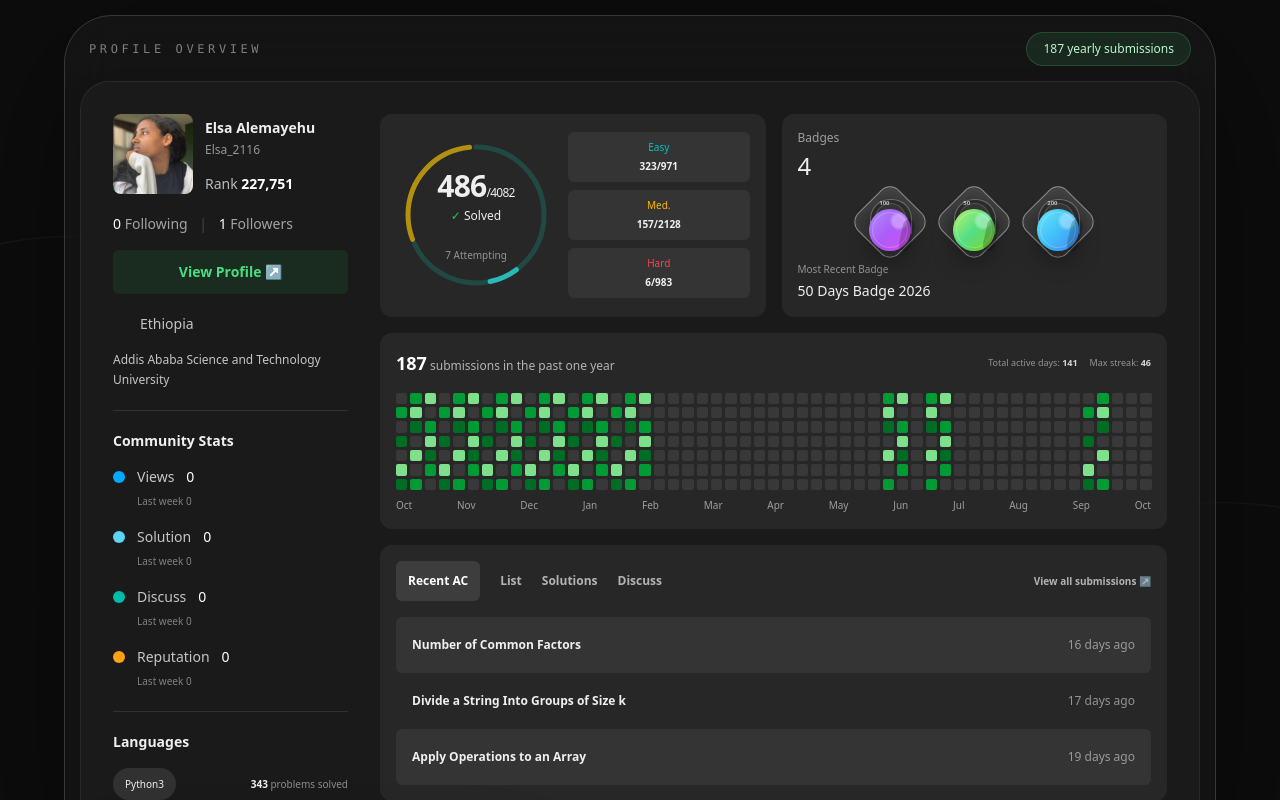
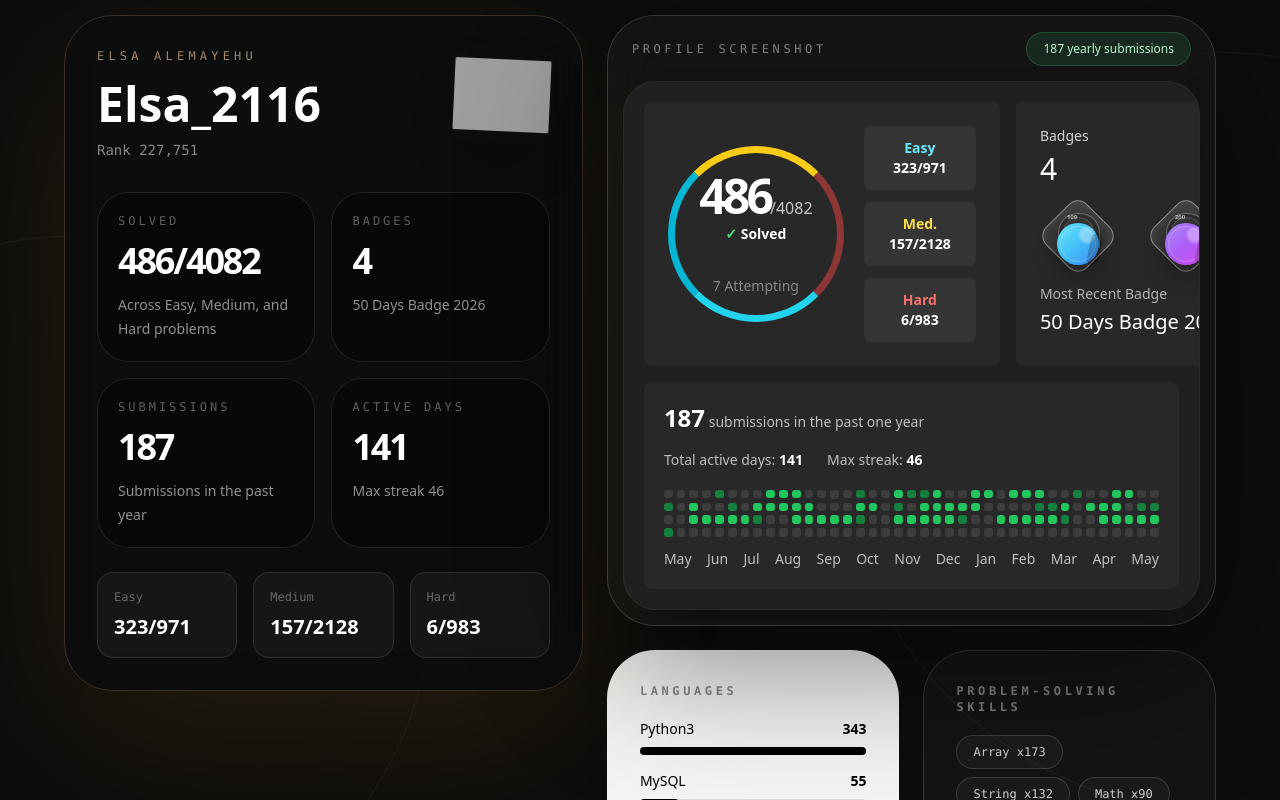
Before and after one commit to Elsa2116/Elsa_Alemayehu_Portfolio, a React (Vite) app: page / in a window 1280 px wide. Shown: the part 5360-6160 px from the top of the page. Built offline with nearby package versions, Linux system fonts and the light colour scheme; grey boxes are pictures that could not be loaded.

Commit message:
Restore compact LeetCode layout while retaining updated stats

```diff
--- a/src/App.jsx
+++ b/src/App.jsx
@@ -3,7 +3,6 @@
 import { Card, CardContent } from "@/components/ui/card";
 import { Button } from "@/components/ui/button";
 import educationPortrait from "./photo_2026-10-15_21-47-39.jpg";
-import leetcodeAvatar from "./leetcode-avatar.jpg";
 
 const profile = {
   name: "Elsa Alemayehu",
@@ -864,57 +863,72 @@
 }
 
 function LeetCodeProfileImage() {
-  const months = ["Oct", "Nov", "Dec", "Jan", "Feb", "Mar", "Apr", "May", "Jun", "Jul", "Aug", "Sep", "Oct"];
-  const recentSubmissions = [
-    ["Number of Common Factors", "16 days ago"],
-    ["Divide a String Into Groups of Size k", "17 days ago"],
-    ["Apply Operations to an Array", "19 days ago"]
-  ];
-  // Illustrative activity pattern based on the supplied profile capture.
-  const blocks = Array.from({ length: 53 * 7 }, (_, index) => {
-    const week = Math.floor(index / 7);
-    const day = index % 7;
-    const active = week < 18 || [34, 35, 37, 38, 48, 49].includes(week);
-    return active && (week * 3 + day * 5) % 9 > 2 ? ["#006d24", "#009b35", "#7ee08b"][(week + day) % 3] : "#383838";
+  const months = ["May", "Jun", "Jul", "Aug", "Sep", "Oct", "Nov", "Dec", "Jan", "Feb", "Mar", "Apr", "May"];
+  const blocks = Array.from({ length: 156 }, (_, i) => {
+    const hot = [8, 9, 10, 18, 21, 24, 25, 27, 28, 29, 35, 36, 41, 46, 47, 48, 49, 50, 54, 55, 59, 60, 61, 62, 63, 70, 72, 73, 74, 80, 81, 82, 83, 84, 88, 89, 90, 91, 92, 96, 97, 98, 99, 100, 104, 105, 106, 107, 108, 112, 113, 114, 115, 116].includes(i);
+    const medium = [4, 15, 19, 20, 32, 39, 44, 57, 68, 69, 76, 77, 85, 93, 101, 109, 117].includes(i);
+    return hot ? "hot" : medium ? "medium" : "quiet";
   });
 
   return (
-    <div className="overflow-x-auto rounded-[1.75rem] bg-[#1a1a1a] text-[#efefef] shadow-2xl ring-1 ring-white/10" tabIndex={0} aria-label="LeetCode profile preview based on the supplied screenshot; scroll horizontally on small screens">
-      <div className="grid min-w-[900px] grid-cols-[235px_minmax(0,1fr)] gap-7 p-6 lg:gap-8 lg:p-8">
-        <aside className="min-w-0 text-sm">
-          <div className="flex items-start gap-3">
-            <img src={leetcodeAvatar} alt="Elsa Alemayehu" width="960" height="1280" loading="lazy" className="h-20 w-20 shrink-0 rounded-lg object-cover object-top" />
-            <div className="min-w-0 pt-1"><p className="font-semibold">{leetcodeProfile.name}</p><p className="mt-1 text-xs text-white/55">{leetcodeProfile.username}</p><p className="mt-4 text-white/70">Rank <strong className="text-white">{leetcodeProfile.rank}</strong></p></div>
-          </div>
-          <p className="mt-5 text-white/60"><span className="text-white">0</span> Following <span className="mx-2 text-white/20">|</span> <span className="text-white">1</span> Followers</p>
-          <a href={leetcodeProfile.url} target="_blank" rel="noreferrer" className="mt-4 block rounded-md bg-green-500/10 px-4 py-3 text-center font-semibold text-green-400 transition hover:bg-green-500/20">View Profile <span aria-hidden="true">↗</span></a>
-          <div className="mt-5 space-y-4 border-b border-white/10 pb-5 text-white/75"><p className="flex items-center gap-3"><Icon name="location" size={15} />Ethiopia</p><p className="text-xs leading-5">Addis Ababa Science and Technology University</p></div>
-          <h4 className="mt-5 font-semibold">Community Stats</h4>
-          <div className="mt-4 space-y-4 border-b border-white/10 pb-5">{[["Views", "#00aaff"], ["Solution", "#5bd5f4"], ["Discuss", "#00bba9"], ["Reputation", "#ffa116"]].map(([label, color]) => <div key={label}><p className="flex items-center gap-3 text-white/75"><span className="h-3 w-3 rounded-full" style={{ backgroundColor: color }} />{label} <span className="text-white">0</span></p><p className="ml-6 mt-1 text-[10px] text-white/45">Last week 0</p></div>)}</div>
-          <h4 className="mt-5 font-semibold">Languages</h4>
-          <div className="mt-4 flex items-center justify-between gap-2 text-[10px]"><span className="rounded-full bg-white/10 px-3 py-1.5">Python3</span><span><strong>343</strong> <span className="text-white/50">problems solved</span></span></div>
-        </aside>
-        <div className="min-w-0 space-y-4">
-          <div className="grid grid-cols-2 gap-4">
-            <div className="flex items-center justify-between gap-3 rounded-xl bg-[#272727] p-4">
-              <div className="relative grid h-40 w-40 shrink-0 place-items-center">
-                <svg viewBox="0 0 160 160" aria-hidden="true" className="absolute inset-0 h-full w-full -rotate-90"><circle cx="80" cy="80" r="68" fill="none" stroke="#204944" strokeWidth="5" strokeDasharray="290 427" strokeLinecap="round" /><circle cx="80" cy="80" r="68" fill="none" stroke="#b39010" strokeWidth="5" strokeDasharray="125 427" strokeDashoffset="-295" strokeLinecap="round" /><circle cx="80" cy="80" r="68" fill="none" stroke="#2bb9b5" strokeWidth="5" strokeDasharray="29 427" strokeDashoffset="-170" strokeLinecap="round" /></svg>
-                <div className="text-center"><p className="text-3xl font-semibold tracking-tight">486<span className="text-xs font-normal">/4082</span></p><p className="mt-1 text-xs"><span className="text-green-500">✓</span> Solved</p><p className="mt-6 text-[10px] text-white/50">{leetcodeProfile.attempting} Attempting</p></div>
-              </div>
-              <div className="grid flex-1 gap-2">{leetcodeProfile.difficulty.map(([label, value], index) => <div key={label} className="rounded-md bg-white/[0.06] px-2 py-2 text-center text-[10px]"><p style={{ color: ["#00c4cb", "#ffb700", "#ff4350"][index] }}>{label === "Medium" ? "Med." : label}</p><p className="mt-1 font-semibold">{value}</p></div>)}</div>
-            </div>
-            <div className="rounded-xl bg-[#272727] p-4"><p className="text-xs text-white/55">Badges</p><p className="mt-1 text-2xl">{leetcodeProfile.badgeCount}</p><div className="my-1 flex justify-center gap-2"><LeetCodeBadge label="100 days" tone="purple" /><LeetCodeBadge label="50 days" tone="lime" /><LeetCodeBadge label="200 days" tone="cyan" /></div><p className="text-[10px] text-white/50">Most Recent Badge</p><p className="mt-1 text-sm">{leetcodeProfile.mostRecentBadge}</p></div>
-          </div>
-          <div className="rounded-xl bg-[#272727] p-4">
-            <div className="mb-4 flex items-center justify-between gap-4"><p className="text-xs text-white/65"><strong className="text-lg text-white">{leetcodeProfile.submissions}</strong> submissions in the past one year</p><p className="text-[9px] text-white/50">Total active days: <b className="text-white/80">{leetcodeProfile.activeDays}</b><span className="ml-3">Max streak: <b className="text-white/80">{leetcodeProfile.maxStreak}</b></span></p></div>
-            <div className="grid grid-flow-col grid-rows-[repeat(7,minmax(0,1fr))] gap-[3px]" role="img" aria-label="Illustration of the activity pattern in the supplied screenshot">{blocks.map((color, index) => <span key={index} className="aspect-square rounded-[2px]" style={{ backgroundColor: color }} />)}</div>
-            <div className="mt-2 flex justify-between text-[10px] text-white/55">{months.map((month, index) => <span key={`${month}-${index}`}>{month}</span>)}</div>
-          </div>
-          <div className="rounded-xl bg-[#272727] p-4">
-            <div className="mb-4 flex items-center gap-5 text-xs font-semibold text-white/65"><span className="rounded-md bg-white/10 px-3 py-3 text-white">Recent AC</span><span>List</span><span>Solutions</span><span>Discuss</span><a href={leetcodeProfile.url} target="_blank" rel="noreferrer" className="ml-auto text-[10px] hover:text-white">View all submissions ↗</a></div>
-            {recentSubmissions.map(([title, time], index) => <div key={title} className={`flex items-center justify-between gap-4 rounded-md px-4 py-5 text-xs ${index % 2 === 0 ? "bg-white/[0.06]" : ""}`}><p className="font-semibold">{title}</p><span className="shrink-0 text-white/50">{time}</span></div>)}
-          </div>
-        </div>
+    <div className="overflow-hidden rounded-[2rem] bg-[#202020] p-5 text-white shadow-2xl ring-1 ring-white/10">
+      <div className="grid gap-4 md:grid-cols-[1fr_1fr]">
+        <div className="rounded-lg bg-[#282828] p-6">
+          <div className="grid grid-cols-[1fr_auto] gap-5">
+            <div className="flex items-center justify-center">
+              <div className="relative flex h-44 w-44 items-center justify-center rounded-full">
+                <div className="absolute inset-0 rounded-full border-[7px] border-yellow-500/35 border-b-cyan-400 border-l-cyan-500 border-r-red-500/50 border-t-yellow-400" />
+                <div className="text-center">
+                  <div className="text-5xl font-black tracking-[-0.08em]">{leetcodeProfile.solved.split("/")[0]}<span className="text-base font-normal tracking-normal text-white/75">/{leetcodeProfile.solved.split("/")[1]}</span></div>
+                  <div className="mt-1 text-sm font-semibold text-white"><span className="text-green-400">✓</span> Solved</div>
+                  <div className="mt-8 text-sm text-white/45">{leetcodeProfile.attempting} Attempting</div>
+                </div>
+              </div>
+            </div>
+            <div className="grid gap-3">
+              {[["Easy", "323/971", "text-cyan-300"], ["Med.", "157/2128", "text-yellow-300"], ["Hard", "6/983", "text-red-400"]].map(([label, value, color]) => (
+                <div key={label} className="flex min-w-28 flex-col items-center justify-center rounded-md bg-white/[0.06] px-4 py-3">
+                  <span className={`text-sm font-bold ${color}`}>{label}</span>
+                  <span className="text-sm font-black">{value}</span>
+                </div>
+              ))}
+            </div>
+          </div>
+        </div>
+
+        <div className="rounded-lg bg-[#282828] p-6">
+          <div className="flex items-start justify-between gap-4">
+            <div>
+              <div className="mb-2 text-sm text-white/80">Badges</div>
+              <div className="text-3xl font-normal leading-none">{leetcodeProfile.badgeCount}</div>
+            </div>
+            <Icon name="arrow" size={30} className="rotate-[-45deg] text-white/65" />
+          </div>
+
+          <div className="mt-4 flex items-center justify-end gap-8 pr-10">
+            <LeetCodeBadge label="100 days" tone="cyan" />
+            <LeetCodeBadge label="200 days" tone="purple" />
+            <LeetCodeBadge label="50 days" tone="lime" />
+          </div>
+
+          <div className="mt-3">
+            <div className="text-sm text-white/65">Most Recent Badge</div>
+            <div className="mt-1 text-xl font-normal leading-snug text-white">{leetcodeProfile.mostRecentBadge}</div>
+          </div>
+        </div>
+      </div>
+
+      <div className="mt-4 rounded-lg bg-[#282828] p-5">
+        <div className="mb-5 flex flex-wrap items-center justify-between gap-4 text-sm text-white/70">
+          <div><span className="text-2xl font-black text-white">{leetcodeProfile.submissions}</span> submissions in the past one year</div>
+          <div className="flex gap-6"><span>Total active days: <b className="text-white">{leetcodeProfile.activeDays}</b></span><span>Max streak: <b className="text-white">46</b></span></div>
+        </div>
+        <div className="grid grid-cols-[repeat(39,minmax(0,1fr))] gap-1">
+          {blocks.map((state, i) => (
+            <div key={i} className={`aspect-square rounded-[3px] ${state === "hot" ? "bg-green-500" : state === "medium" ? "bg-green-700" : "bg-white/10"}`} />
+          ))}
+        </div>
+        <div className="mt-3 flex justify-between text-sm text-white/70">{months.map((month, i) => <span key={`${month}-${i}`}>{month}</span>)}</div>
       </div>
     </div>
   );
@@ -946,16 +960,6 @@
             View LeetCode <Icon name="external" size={16} />
           </a>
         </div>
-      </div>
-
-      <div className="relative z-10 mb-6">
-          <div className="overflow-hidden rounded-[3rem] border border-white/15 bg-white/[0.03] p-4 shadow-[0_40px_140px_rgba(0,0,0,0.45)] backdrop-blur-xl">
-            <div className="mb-4 flex flex-wrap items-center justify-between gap-3 px-2">
-              <p className="mono text-xs uppercase tracking-[0.3em] text-white/45">Profile overview</p>
-              <span className="rounded-full border border-green-400/20 bg-green-400/10 px-4 py-2 text-xs text-green-200">{leetcodeProfile.submissions} yearly submissions</span>
-            </div>
-            <LeetCodeProfileImage />
-          </div>
       </div>
 
       <div className="relative z-10 grid gap-6 xl:grid-cols-[0.92fr_1.08fr]">
@@ -1000,7 +1004,13 @@
         </TiltCard>
 
         <div className="grid gap-6">
-
+          <div className="overflow-hidden rounded-[3rem] border border-white/15 bg-white/[0.03] p-4 shadow-[0_40px_140px_rgba(0,0,0,0.45)] backdrop-blur-xl">
+            <div className="mb-4 flex flex-wrap items-center justify-between gap-3 px-2">
+              <p className="mono text-xs uppercase tracking-[0.3em] text-white/45">Profile screenshot</p>
+              <span className="rounded-full border border-green-400/20 bg-green-400/10 px-4 py-2 text-xs text-green-200">{leetcodeProfile.submissions} yearly submissions</span>
+            </div>
+            <LeetCodeProfileImage />
+          </div>
 
           <div className="grid gap-6 lg:grid-cols-2">
             <div className="rounded-[3rem] border border-white/15 bg-[#f5f5f5] p-6 text-black md:p-8">
```
